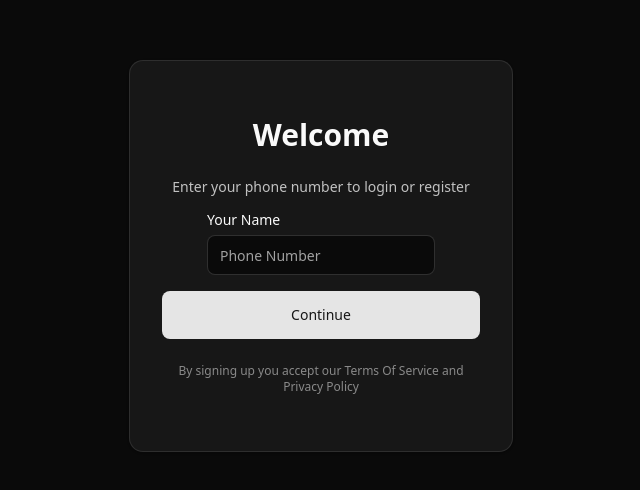
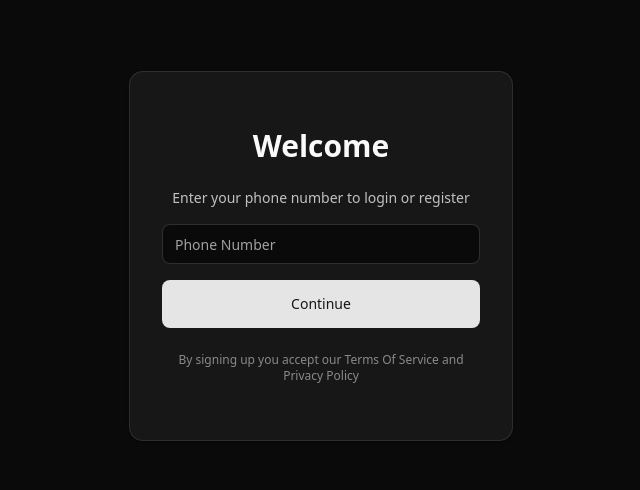
Before and after one commit to default64bit/100daraje-task, a Next.js app: page /login in a window 1280 px wide. Shown: the part 144-634 px from the top of the page, without its empty margins (319-959 px from the left). Built offline with nearby package versions, Linux system fonts and the light colour scheme.

Commit message:
seperating login form component to add server action for secure cookie

```diff
--- a/package.json
+++ b/package.json
@@ -10,6 +10,11 @@
   },
   "dependencies": {
     "@hookform/resolvers": "^5.1.1",
+    "@radix-ui/react-dialog": "^1.1.14",
+    "@radix-ui/react-label": "^2.1.7",
+    "@radix-ui/react-slider": "^1.3.5",
+    "@radix-ui/react-slot": "^1.2.3",
+    "@radix-ui/react-toast": "^1.2.14",
     "class-variance-authority": "^0.7.1",
     "clsx": "^2.1.1",
     "lucide-react": "^0.514.0",
--- a/src/app/login/page.tsx
+++ b/src/app/login/page.tsx
@@ -1,88 +1,15 @@
-"use client";
-import { Button } from "@/components/ui/Button";
-import { Card, CardContent } from "@/components/ui/Card";
-import { Input } from "@/components/ui/Input";
-import { TbLoader } from "react-icons/tb";
-import { useToast } from "@/hooks/UseToast";
-import { z } from "zod";
-import { useForm } from "react-hook-form";
-import { zodResolver } from "@hookform/resolvers/zod";
-import { useState } from "react";
-import { useRouter } from "next/navigation";
-import { Form, FormControl, FormField, FormItem, FormLabel, FormMessage } from "@/components/ui/Form";
+import LoginForm from "@/components/login/LoginForm";
+import { cookies } from "next/headers";
 
-const formSchema = z.object({
-    mobile: z.string({ required_error: "add your name here please" }),
-});
-
-const Login = () => {
-    const { toast } = useToast();
-    const router = useRouter();
-
-    const [loading, setLoading] = useState(false);
-
-    const form = useForm<z.infer<typeof formSchema>>({
-        resolver: zodResolver(formSchema),
-        defaultValues: {
-            mobile: "",
-        },
-    });
-
-    const onSubmit = async (values: z.infer<typeof formSchema>) => {
-        if (loading) return;
-        setLoading(true);
-
-        const data = {
-            mobile: values.mobile,
-        };
-
-        const R = await fetch(`/api/products/reviews`, {
-            method: "POST",
-            headers: { "content-type": "application/json" },
-            body: JSON.stringify(data),
-        })
-            .then((response) => response)
-            .catch((error) => new Response(error, { status: 500, statusText: "Internal Error" }));
-        setLoading(false);
-
-        if (R.status >= 400) {
-            const error = await R.text();
-            toast({ title: "Whoops...", description: error ?? "Unknow Error", variant: "destructive" });
-            return;
-        }
-
-        router.replace("/dashboard");
+const LoginPage = async () => {
+    // server action for saving user data in a secure cookie
+    const saveUserData = async (r: string) => {
+        "use server";
+        const cookiesStored = await cookies();
+        cookiesStored.set("user", r, { httpOnly: true });
     };
 
-    return (
-        <Card className="w-full max-w-96">
-            <CardContent className="flex flex-col items-center gap-6 w-full p-8">
-                <h1 className="text-3xl font-bold">Welcome</h1>
-                <p className="text-sm opacity-75 -mb-2 text-pretty">Enter your phone number to login or register</p>
-                <Form {...form}>
-                    <form className="flex flex-col items-center gap-4 w-full" key="enter" onSubmit={form.handleSubmit(onSubmit)}>
-                        <FormField
-                            control={form.control}
-                            name="mobile"
-                            render={({ field }) => (
-                                <FormItem>
-                                    <FormLabel>Your Name</FormLabel>
-                                    <FormControl>
-                                        <Input placeholder="Phone Number" {...field} required />
-                                    </FormControl>
-                                    <FormMessage />
-                                </FormItem>
-                            )}
-                        />
-                        <Button className="w-full py-6" type="submit" disabled={loading}>
-                            {loading ? <TbLoader className="animate-spin" size="1.25rem" /> : "Continue"}
-                        </Button>
-                    </form>
-                </Form>
-                <small className="text-xs opacity-50 text-center">By signing up you accept our Terms Of Service and Privacy Policy</small>
-            </CardContent>
-        </Card>
-    );
+    return <LoginForm saveUserData={saveUserData} />;
 };
 
-export default Login;
+export default LoginPage;
--- /dev/null
+++ b/src/components/login/LoginForm.tsx
@@ -0,0 +1,92 @@
+"use client";
+import { Button } from "@/components/ui/Button";
+import { Card, CardContent } from "@/components/ui/Card";
+import { Input } from "@/components/ui/Input";
+import { TbLoader } from "react-icons/tb";
+import { useToast } from "@/hooks/UseToast";
+import { z } from "zod";
+import { useForm } from "react-hook-form";
+import { zodResolver } from "@hookform/resolvers/zod";
+import { useState } from "react";
+import { useRouter } from "next/navigation";
+import { Form, FormControl, FormField, FormItem, FormLabel, FormMessage } from "@/components/ui/Form";
+import { cookies } from "next/headers";
+
+const formSchema = z.object({
+    mobile: z.string({ required_error: "add your name here please" }),
+});
+
+const LoginForm = ({ saveUserData }: { saveUserData: (r: string) => Promise<void> }) => {
+    const { toast } = useToast();
+    const router = useRouter();
+
+    const [loading, setLoading] = useState(false);
+
+    const form = useForm<z.infer<typeof formSchema>>({
+        resolver: zodResolver(formSchema),
+        defaultValues: {
+            mobile: "",
+        },
+    });
+
+    const onSubmit = async (values: z.infer<typeof formSchema>) => {
+        if (loading) return;
+        setLoading(true);
+
+        const data = {
+            mobile: values.mobile,
+        };
+
+        const url = `https://randomuser.me/api?results=1&nat=us`;
+        const R = await fetch(url, {
+            method: "GET",
+            // headers: { "content-type": "application/json" },
+            // body: JSON.stringify(data),
+        })
+            .then((response) => response)
+            .catch((error) => new Response(error, { status: 500, statusText: "Internal Error" }));
+        setLoading(false);
+
+        if (R.status >= 400 || !R.ok) {
+            const error = await R.text();
+            toast({ title: "Whoops...", description: error ?? "Unknow Error", variant: "destructive" });
+            return;
+        }
+
+        const user = (await R.json()).results[0];
+        await saveUserData(JSON.stringify(user));
+
+        router.push("/dashboard");
+    };
+
+    return (
+        <Card className="w-full max-w-96">
+            <CardContent className="flex flex-col items-center gap-6 w-full p-8">
+                <h1 className="text-3xl font-bold">Welcome</h1>
+                <p className="text-sm opacity-75 -mb-2 text-pretty">Enter your phone number to login or register</p>
+                <Form {...form}>
+                    <form className="flex flex-col items-center gap-4 w-full" key="enter" onSubmit={form.handleSubmit(onSubmit)}>
+                        <FormField
+                            control={form.control}
+                            name="mobile"
+                            render={({ field }) => (
+                                <FormItem className="w-full">
+                                    <FormControl>
+                                        <Input placeholder="Phone Number" {...field} required />
+                                    </FormControl>
+                                    <FormMessage />
+                                </FormItem>
+                            )}
+                        />
+                        <Button className="w-full py-6" type="submit" disabled={loading}>
+                            {loading ? <TbLoader className="animate-spin" size="1.25rem" /> : "Continue"}
+                        </Button>
+                    </form>
+                </Form>
+                <small className="text-xs opacity-50 text-center">By signing up you accept our Terms Of Service and Privacy Policy</small>
+            </CardContent>
+        </Card>
+    );
+};
+
+export default LoginForm;
```
Also changed, not shown: 1 other file (tests, documents, lock files or other folders).
